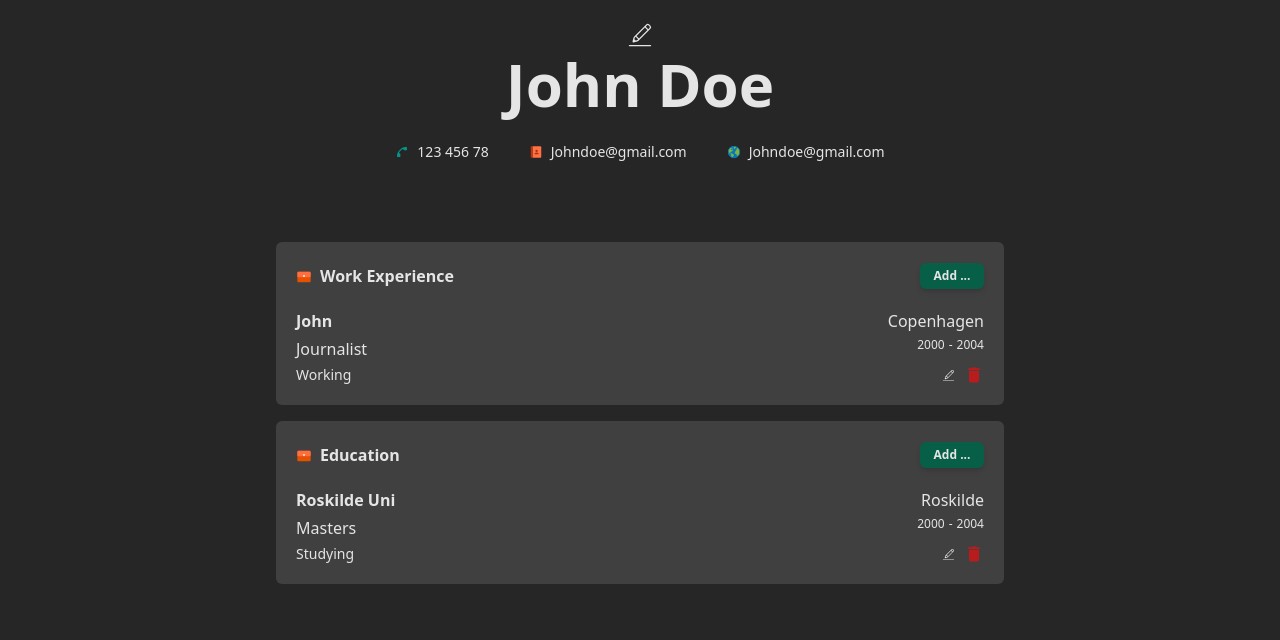
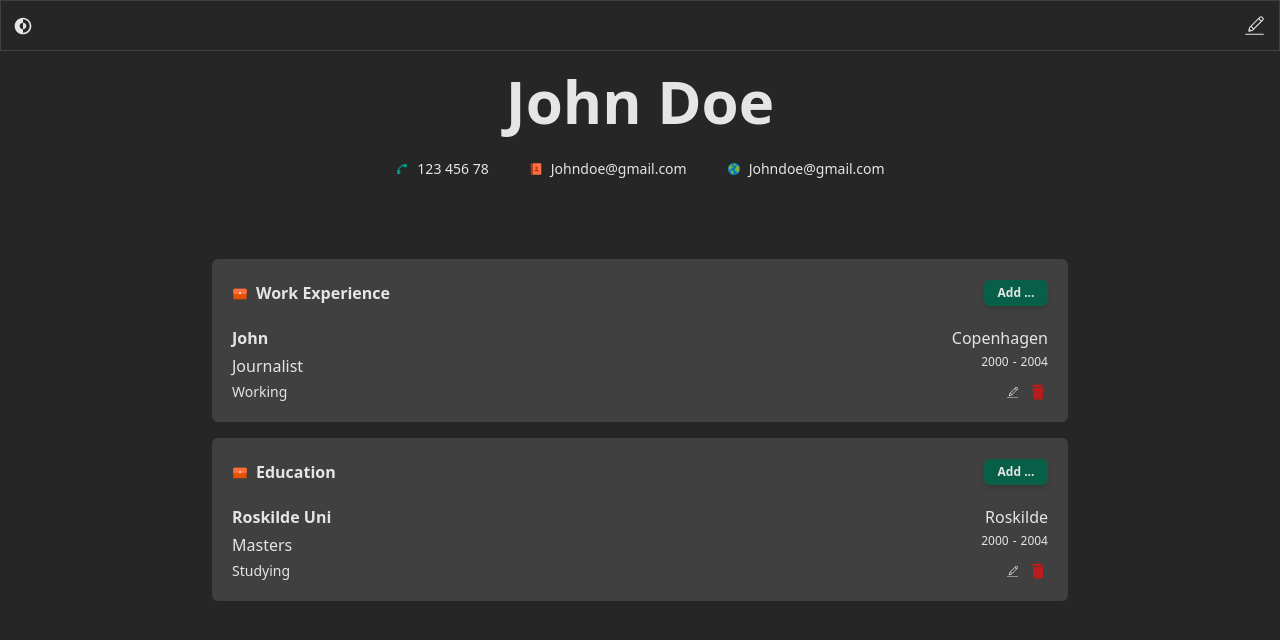
Before and after one commit to ofgaard/cv-app, a React (Vite) app: page / in a window 1280 px wide. Shown: the top 640 px of the page. Built offline with nearby package versions, Linux system fonts and the light colour scheme.

Commit message:
Make top nav bar, add dark/light mode toggle

```diff
--- a/src/App.jsx
+++ b/src/App.jsx
@@ -2,7 +2,8 @@ import { useState } from "react";
 import Personal from "./Personal";
 import Job from "./Job";
 import Education from "./Education";
-import { CgDarkMode } from "react-icons/cg";
+import Nav from "./Nav";
+import { FaRegFilePdf } from "react-icons/fa6";
 
 function App() {
   const [darkMode, setDarkMode] = useState(true);
@@ -106,12 +107,13 @@ function App() {
             : "bg-neutral-200 text-slate-800"
         } overflow-auto`}
       >
-        {" "}
         <div
           className={`${
             darkMode ? "bg-neutral-800" : "bg-neutral-200"
-          } h-screen flex flex-col overflow-auto print:text-black min-w-96 max-w-3xl mx-auto gap-4 p-5`}
+          } min-h-screen print:text-black`}
         >
+          <Nav darkMode={darkMode} toggleDarkMode={toggleDarkMode}></Nav>
+          <div className="flex flex-col min-w-96 max-w-4xl mx-auto gap-4 p-5">
             {/* Contact header */}
             <div className="mb-16">
               <Personal darkMode={darkMode}></Personal>
@@ -152,6 +154,8 @@ function App() {
                 deleteExperience={deleteExperience}
               ></Education>
             </div>
+            <div></div>
+          </div>
         </div>
       </div>
     </>
--- a/src/Education.jsx
+++ b/src/Education.jsx
@@ -37,7 +37,7 @@ export default function Education({
     <>
       <div
         className={`flex flex-col gap-5 ${
-          darkMode ? "bg-neutral-700" : "bg-neutral-300"
+          darkMode ? "bg-neutral-700" : "border border-slate-800"
         } p-5 rounded-md`}
       >
         {/* Top label/icons */}
@@ -50,6 +50,8 @@ export default function Education({
             <button
               className={`rounded-md min-w-16 text-xs px-1.5 py-1 bg-emerald-800 ${
                 submitMode === 2 && "bg-yellow-700"
+              }  ${
+                !darkMode && "text-neutral-200"
               } shadow-md font-semibold transition-colors duration-200 border border-transparent border- hover:scale-105 hover:border-neutral-200`}
               onClick={
                 submitMode !== 2
--- a/src/Job.jsx
+++ b/src/Job.jsx
@@ -37,7 +37,7 @@ export default function Job({
     <>
       <div
         className={`flex flex-col gap-5 ${
-          darkMode ? "bg-neutral-700" : "bg-neutral-300"
+          darkMode ? "bg-neutral-700" : "border border-slate-800"
         } p-5 rounded-md`}
       >
         {/* Top label/icons */}
@@ -50,6 +50,8 @@ export default function Job({
             <button
               className={`rounded-md min-w-16 text-xs px-1.5 py-1 bg-emerald-800 ${
                 submitMode === 1 && "bg-yellow-700"
+              } ${
+                !darkMode && "text-neutral-200"
               } shadow-md font-semibold transition-colors duration-200 border border-transparent border- hover:scale-105 hover:border-neutral-200`}
               onClick={
                 submitMode !== 1
--- /dev/null
+++ b/src/Nav.jsx
@@ -0,0 +1,22 @@
+import { useState } from "react";
+import { CgDarkMode } from "react-icons/cg";
+import { CiEdit } from "react-icons/ci";
+import { FaRegFilePdf } from "react-icons/fa6";
+
+export default function Nav({ darkMode, toggleDarkMode }) {
+  return (
+    <div className="flex w-full border border-neutral-700 items-center justify-between p-3">
+      <CgDarkMode
+        className="transition-transform duration-200 hover:scale-125"
+        onClick={toggleDarkMode}
+        size={20}
+      ></CgDarkMode>
+
+      <div className="flex gap-2">
+        <button>
+          <CiEdit size={25}></CiEdit>
+        </button>
+      </div>
+    </div>
+  );
+}
--- a/src/Personal.jsx
+++ b/src/Personal.jsx
@@ -27,9 +27,9 @@ export default function Personal({ darkMode }) {
       <div className="flex flex-col items-center gap-7">
         {/* Name and edit button */}
         <div className="flex flex-col items-center gap-1 relative">
-          <button className="" onClick={toggleEditMode}>
+          {/* <button className="" onClick={toggleEditMode}>
             {!editMode ? <CiEdit size={30}></CiEdit> : "done"}
-          </button>
+          </button> */}
           <h1 className="text-5xl sm:text-6xl font-extrabold">
             {!editMode ? (
               contacts.Name
--- a/src/index.css
+++ b/src/index.css
@@ -22,5 +22,5 @@ h3 {
 }
 
 h2 {
-  font-weight: 200;
+  font-weight: 300;
 }
```
Lines whose indentation alone changed are shown as unchanged.
